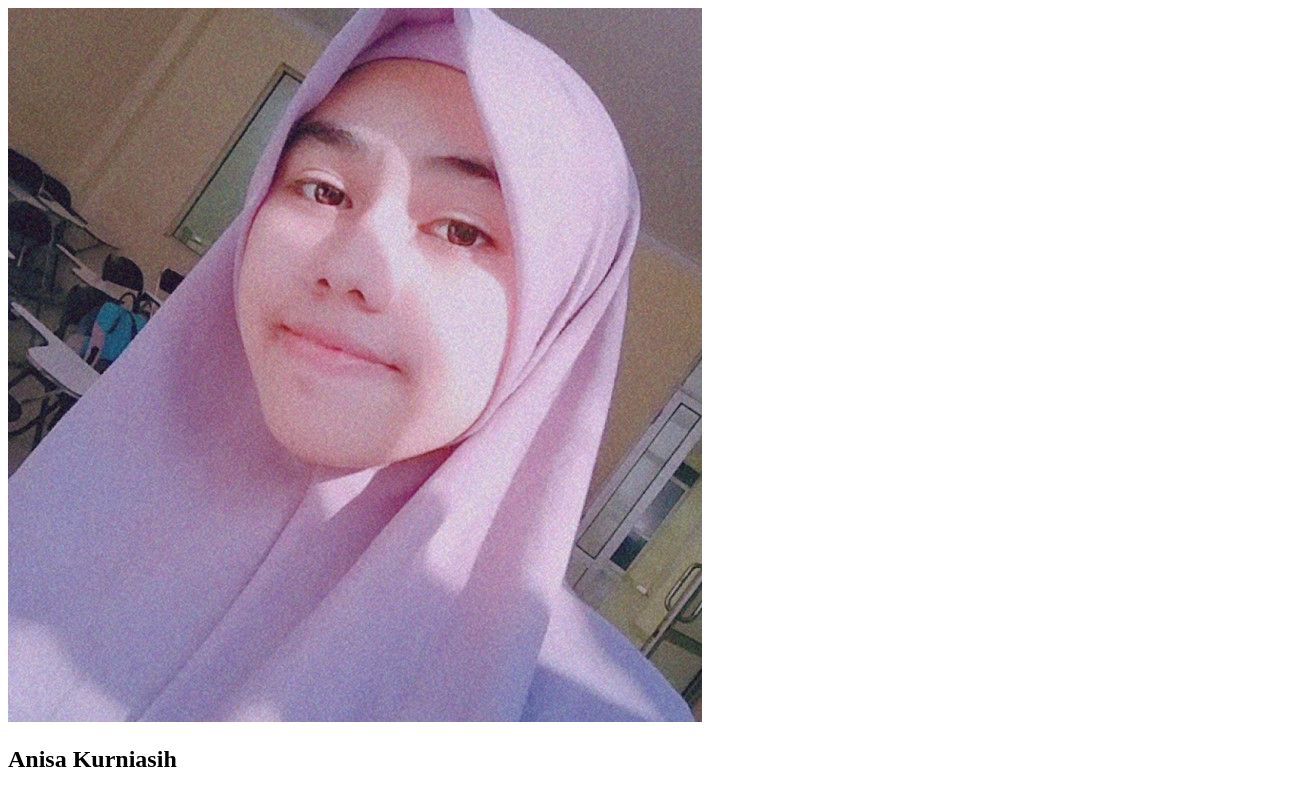
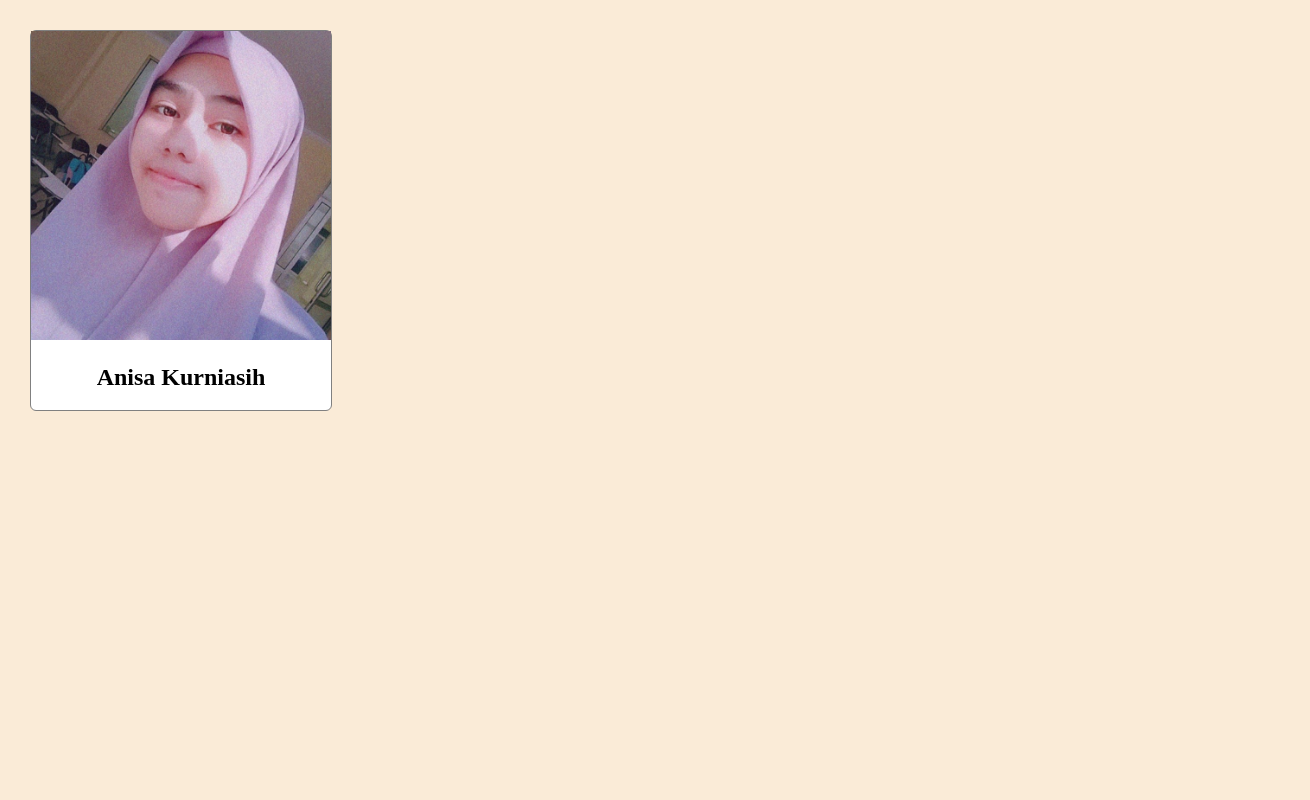
Before and after one commit to anisa713/my-repo-from-remote-2, a plain HTML site: page index.html in a window 1280 px wide. Shown: the whole page, 1310 px wide, since content can reach past the window. Drawn offline with Linux system fonts and the light colour scheme.

Commit message:
added initial style.css to style the profile

```diff
--- a/index.html
+++ b/index.html
@@ -1,6 +1,7 @@
 <!DOCTYPE html>
 <html>
     <head>
+        <link rel="stylesheet" href="style.css">
     </head>
     <body>
         <div id="profile-container">
--- /dev/null
+++ b/style.css
@@ -0,0 +1,21 @@
+body{
+    width: 100%;
+    margin: 30px;
+    background-color:antiquewhite
+}
+
+#profile-container{
+    max-width: 300px;
+    background-color: white;
+    border: 1px solid gray;
+    border-radius: 6px;
+}
+
+#profile-image{
+    width: 100%;
+    height: auto;
+}
+
+#profile-name{
+    text-align: center;
+}
```
